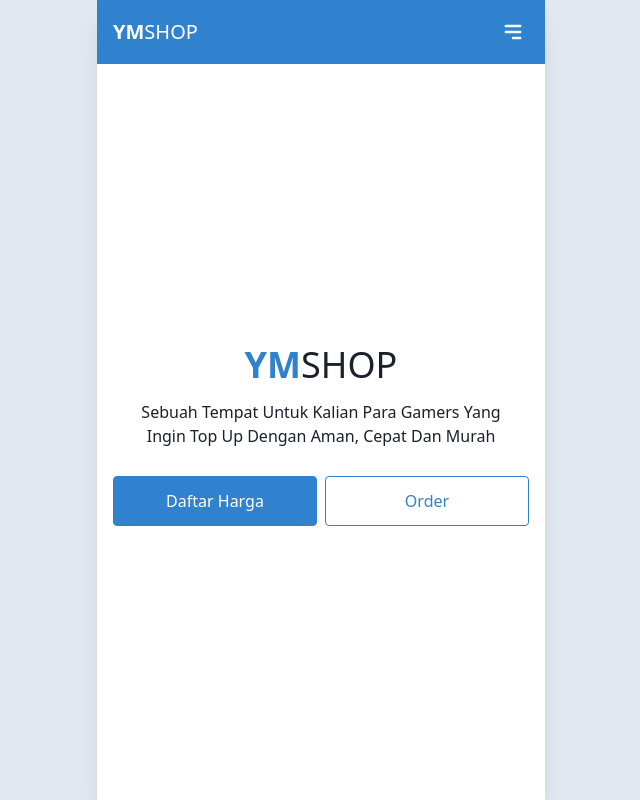
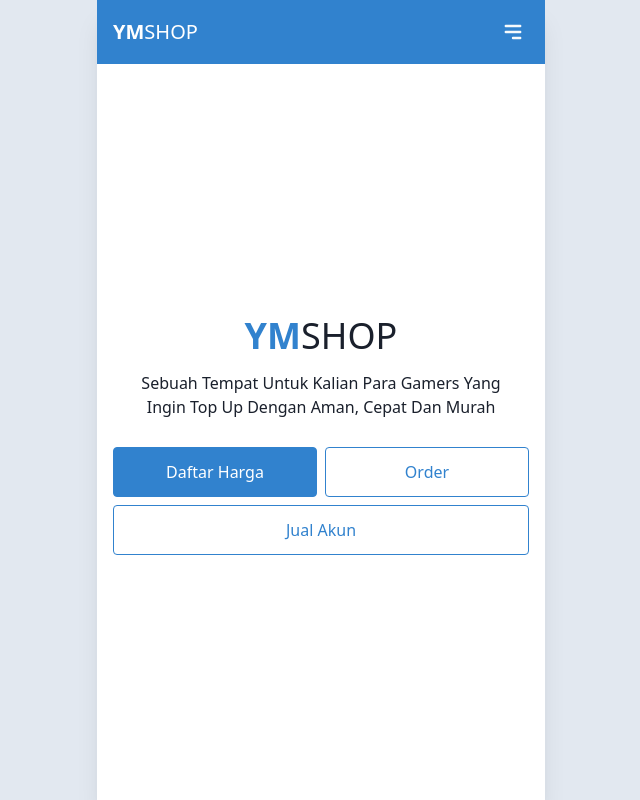
Before and after one commit to ymshop/v2, a Nuxt app: page / in a window 1280 px wide. Shown: the whole page, without its empty margins (319-959 px from the left). Built offline with nearby package versions, Linux system fonts and the light colour scheme.

Commit message:
add button 'Jual Akun'

```diff
--- a/pages/index.vue
+++ b/pages/index.vue
@@ -10,15 +10,19 @@
       <span class="font-medium">Gamers</span> Yang Ingin
       <span class="font-medium">Top Up</span> Dengan Aman, Cepat Dan Murah
     </p>
-    <div class="flex w-full pt-5 space-x-2">
+    <div class="grid w-full grid-cols-12 gap-2 pt-5">
       <n-link
         to="/daftar-harga"
-        class="w-full py-3 text-center text-white transition-colors duration-200 bg-blue-600 border border-blue-600 rounded hover:bg-blue-600 hover:text-white"
+        class="w-full col-span-6 py-3 text-center text-white transition-colors duration-200 bg-blue-600 border border-blue-600 rounded hover:bg-blue-600 hover:text-white"
       >Daftar Harga</n-link>
       <n-link
         to="/order"
-        class="w-full py-3 text-center text-blue-600 transition-colors duration-200 border border-blue-600 rounded hover:bg-blue-600 hover:text-white"
+        class="w-full col-span-6 py-3 text-center text-blue-600 transition-colors duration-200 border border-blue-600 rounded hover:bg-blue-600 hover:text-white"
       >Order</n-link>
+      <n-link
+        to="/jual-akun"
+        class="w-full col-span-12 py-3 text-center text-blue-600 transition-colors duration-200 border border-blue-600 rounded hover:bg-blue-600 hover:text-white"
+      >Jual Akun</n-link>
     </div>
   </div>
 </template>
```
